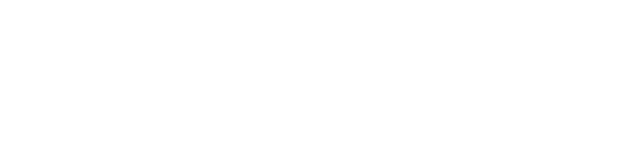
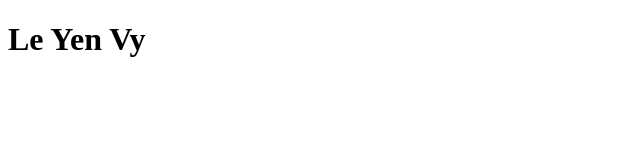
Before and after one commit to vyly0408/SPCK_LeYenVy, a plain HTML site: page index.html in a window 1280 px wide. Shown: the whole page, without its empty margins (0-640 px from the left). Drawn offline with Linux system fonts and the light colour scheme.

Commit message:
add name

```diff
--- a/index.html
+++ b/index.html
@@ -9,7 +9,7 @@
 </head>
 
 <body>
-
+    <h1>Le Yen Vy</h1>
 
     <script src="./assets/js/main.js"></script>
 </body>
```
